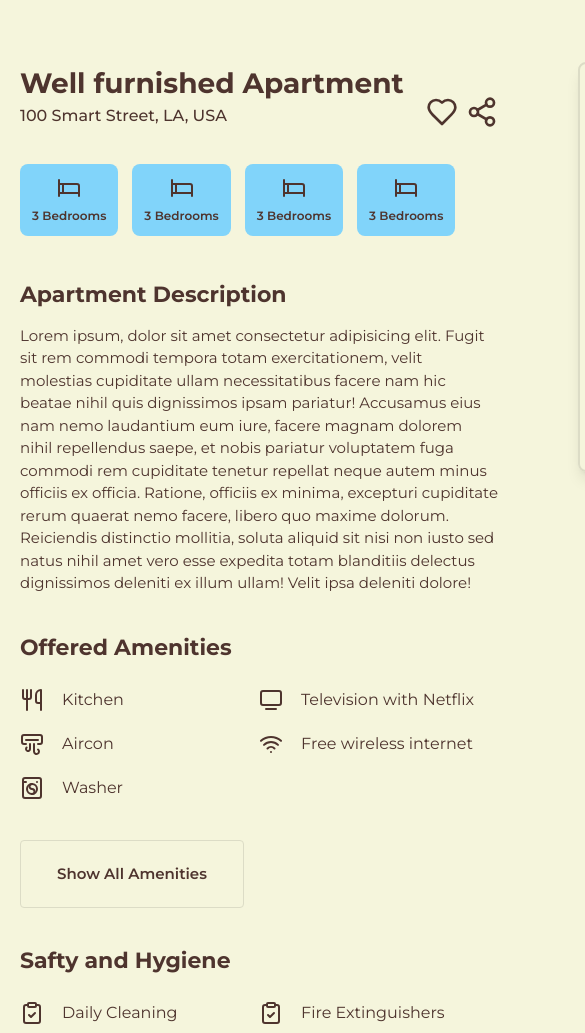
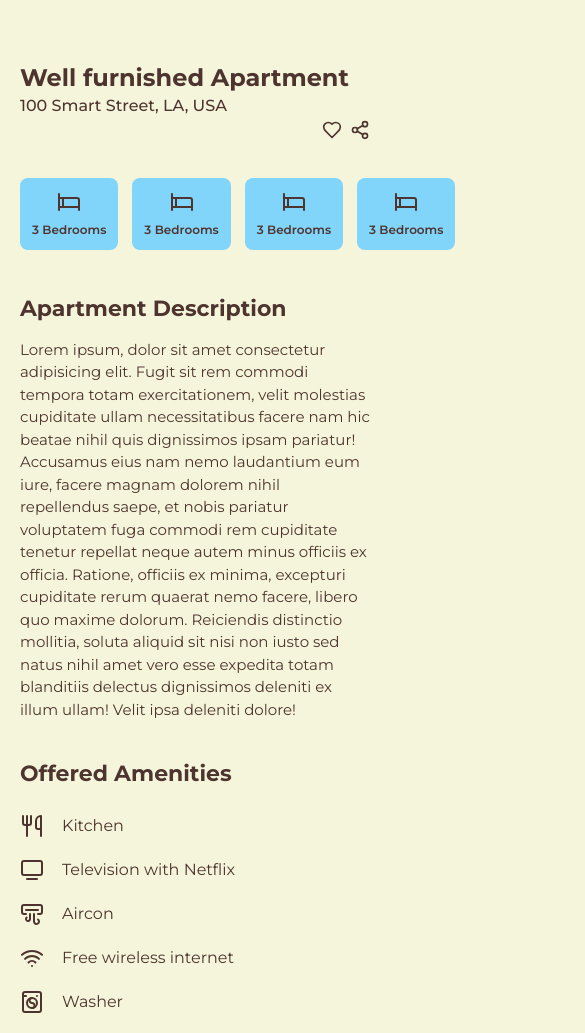
Before and after one commit to Smontan/mern-travelers, a React (Vite) app in the folder client/: page /hotel/1 in a window 390 px wide. Shown: the part 535-1568 px from the top of the page, 585 px wide, since content can reach past the window. Built offline with nearby package versions, Linux system fonts and the light colour scheme.

Commit message:
Created hotel details page

```diff
--- a/client/src/pages/HotelDetailsPage.jsx
+++ b/client/src/pages/HotelDetailsPage.jsx
@@ -42,19 +42,19 @@ const HotelDetailsPage = () => {
       {/* Photo gallery */}
       <PropertyGallery photos={hotelImg} />
       {/* Section hotel info and a card for call to action for hotel reservation */}
-      <section className="flex flex-row lg:flex-col mt-16 px-5 gap-20">
+      <section className="flex flex-col xl:flex-row mt-16 px-5 gap-20">
         {/* Hotel detail */}
-        <section className="flex-1 pb-[250px] space-y-9">
-          <header className="flex ">
+        <section className="flex-1 lg:pb-[250px] space-y-9">
+          <header className="flex flex-col lg:flex-col">
             <div className="flex-1">
-              <h1 className="font-bold text-[28px]">
+              <h1 className="font-bold text-2xl lg:text-[28px]">
                 Well furnished Apartment
               </h1>
               <p className="font-medium">100 Smart Street, LA, USA</p>
             </div>
-            <div className="flex gap-2 items-end">
-              <Heart size={32} />
-              <Share2 size={32} />
+            <div className="flex gap-2 items-end justify-end ">
+              <Heart className="w-5 lg:w-8" />
+              <Share2 className="w-5 lg:w-8" />
             </div>
           </header>
           {/* Amenity cards */}
@@ -87,7 +87,7 @@ const HotelDetailsPage = () => {
           {/* Offered Amenities */}
           <div>
             <h5 className="font-bold text-[22px] mb-6">Offered Amenities</h5>
-            <ul className="grid grid-cols-2 space-y-5">
+            <ul className="grid lg:grid-cols-2 space-y-5">
               <li className="inline-flex gap-4.5">
                 <ForkKnife /> Kitchen
               </li>
@@ -111,7 +111,7 @@ const HotelDetailsPage = () => {
           {/* Safety and hygiene */}
           <div>
             <h5 className="font-bold text-[22px] mb-6">Safty and Hygiene</h5>
-            <ul className="grid grid-cols-2 space-y-5">
+            <ul className="grid lg:grid-cols-2 space-y-5">
               <li className="inline-flex gap-4.5">
                 <ClipboardCheck /> Daily Cleaning
               </li>
@@ -134,7 +134,7 @@ const HotelDetailsPage = () => {
               Nearby Services
             </h6>
             {/* Nearby services cards */}
-            <div className="flex gap-3.5">
+            <div className="flex flex-col md:flex-row gap-3.5">
               <NearbyServicesCard />
               <NearbyServicesCard />
               <NearbyServicesCard />
@@ -151,7 +151,7 @@ const HotelDetailsPage = () => {
               5.0
             </h6>
             {/* Ratings */}
-            <ul className="grid grid-cols-2 space-x-[45px] space-y-[15px] ">
+            <ul className="grid lg:grid-cols-2 space-x-[45px] space-y-[15px] ">
               <li className="flex items-center w-fit gap-2">
                 <span className="w-[194px]">Amenities</span>
                 <span className="inline-block h-1 w-[100px] flex-1 rounded-full bg-brown" />
@@ -180,7 +180,7 @@ const HotelDetailsPage = () => {
             </ul>
           </div>
           {/* Reviews */}
-          <ul className="grid grid-cols-2 space-y-8">
+          <ul className="grid lg:grid-cols-2 space-y-8">
             <li className="space-y-5">
               <div className="flex gap-4">
                 <figure className="w-[70px] h-[70px] rounded-full overflow-hidden">
```
